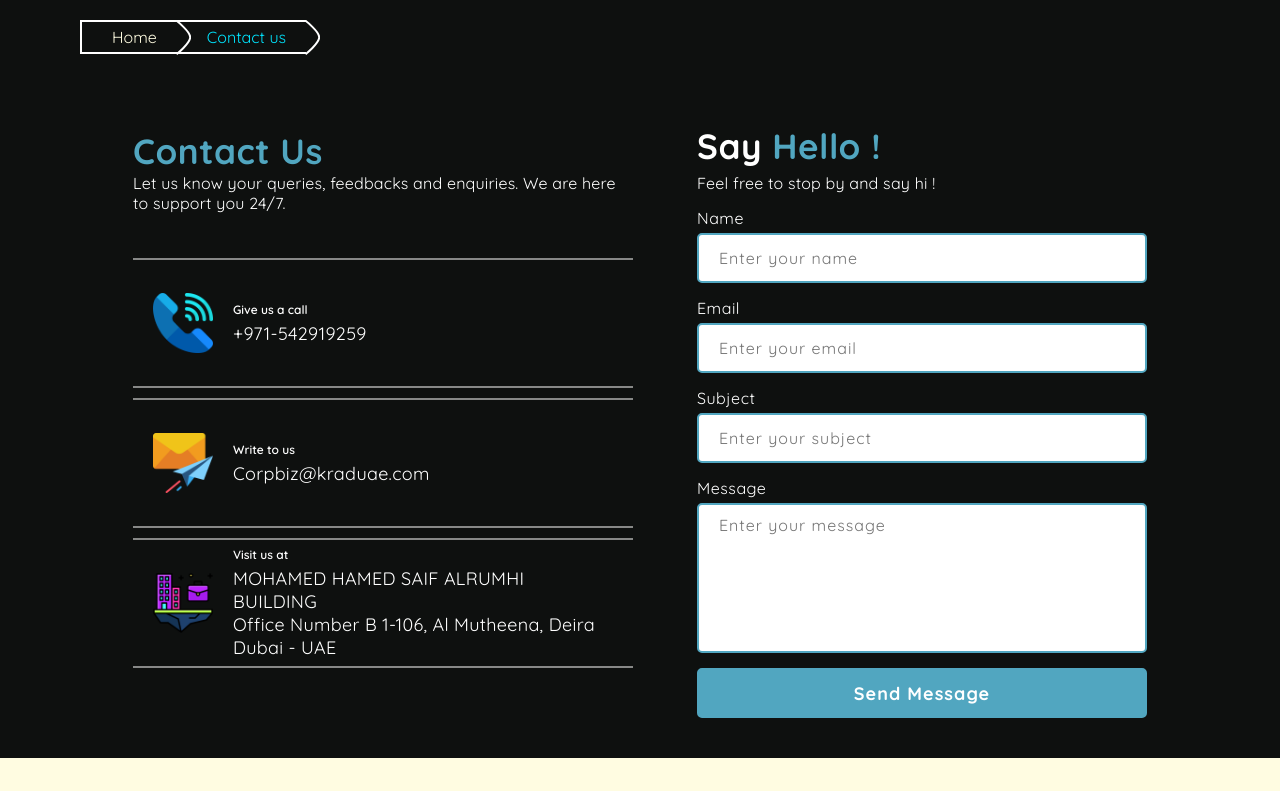
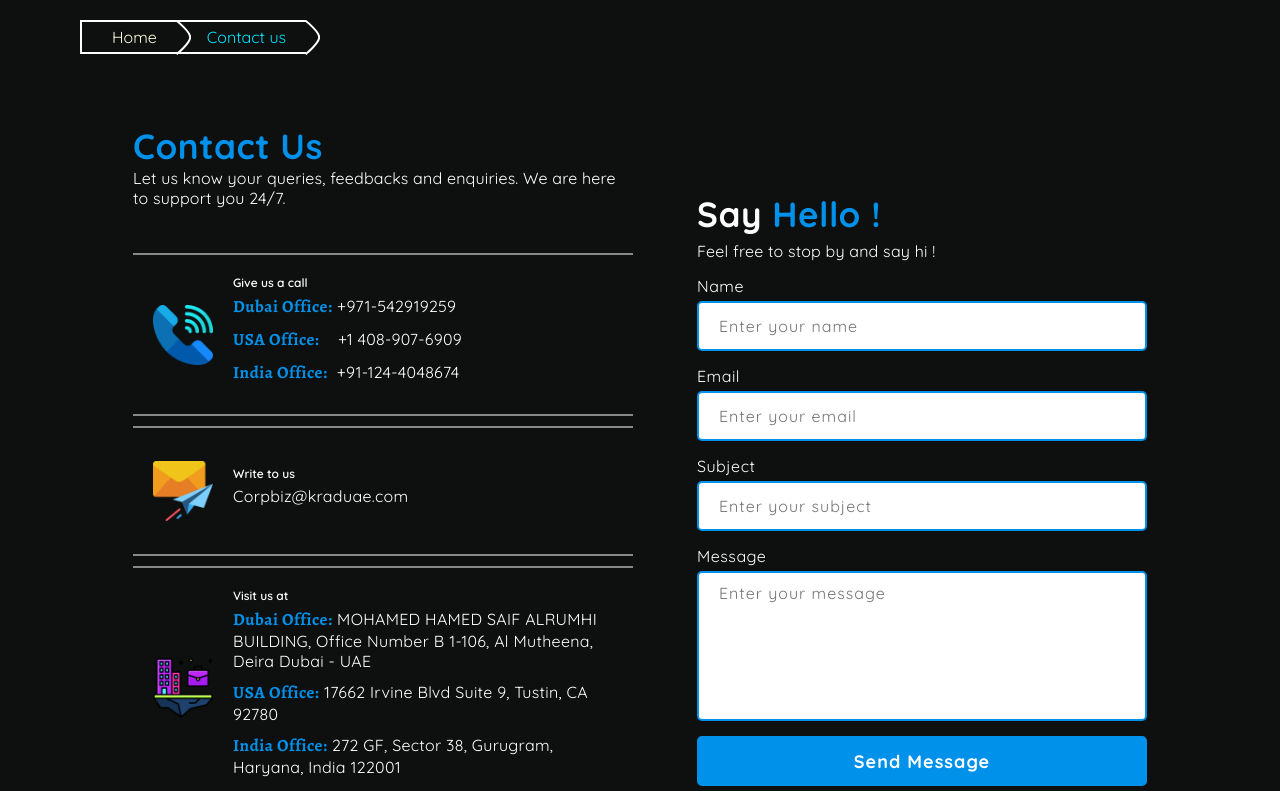
Before and after one commit to Rishabhtanwar00/kraduae, a React (Create React App) app: page /contact-us in a window 1280 px wide. Shown: the part 560-1351 px from the top of the page. Built offline with nearby package versions, Linux system fonts and the light colour scheme.

Commit message:
added india,USA locations changes and contact changes

```diff
--- a/src/App.css
+++ b/src/App.css
@@ -52,6 +52,8 @@
 	max-width: 500px;
 	padding: 8px 20px;
 	display: flex;
+	align-items: center;
+	justify-content:center;
 	line-break: none;
 	cursor: pointer;
 	border-radius: 15px;
@@ -1645,7 +1647,7 @@ tr td:hover {
 .contactus-content > h1 {
 	font-size: 35px;
 	letter-spacing: 0.5px;
-	color: #51a6c0;
+	color: #0091ea;
 }
 .contactus-content > p {
 	font-size: 16px;
@@ -1659,7 +1661,8 @@ tr td:hover {
 	justify-content: flex-start;
 	flex-direction: row;
 	padding: 20px;
-	height: 130px;
+	min-height: 130px;
+	height: fit-content;
 	width: 500px;
 	border-top: 2px solid rgba(255, 255, 255, 0.5);
 	border-bottom: 2px solid rgba(255, 255, 255, 0.5);
@@ -1681,8 +1684,16 @@ tr td:hover {
 }
 .contactus-card-info p {
 	color: #fff;
-	font-size: 18px;
+	font-size: 16px;
 	letter-spacing: 0.3px;
+	margin-bottom: 10px;
+}
+.contactus-card-info p span {
+	font-weight: 700;
+	color: #0091ea;
+	font-family: 'Alegreya', sans-serif;
+	letter-spacing: 0.5px;
+	font-size: 17px;
 }
 .contactus-form {
 	height: fit-content;
@@ -1697,7 +1708,7 @@ tr td:hover {
 	margin-bottom: 5px;
 }
 .contactus-form h1 span {
-	color: #51a6c0;
+	color: #0091ea;
 }
 .contactus-form p {
 	font-size: 16px;
@@ -1728,7 +1739,7 @@ tr td:hover {
 .form-input {
 	width: 450px;
 	height: 50px;
-	border: 2px solid #51a6c0;
+	border: 2px solid #0091ea;
 	background-color: #fff;
 	margin-top: 5px;
 	padding: 0 20px;
@@ -1746,14 +1757,14 @@ tr td:hover {
 .form-input:focus {
 	background-color: #1e2530;
 	color: #fff;
-	box-shadow: 0px 2px 5px 0px #51a6c0;
+	box-shadow: 0px 2px 5px 0px #0091ea;
 	transition: all 0.5s ease-in-out;
 }
 .submit-button {
 	width: 450px;
 	height: 50px;
-	border: 2px solid #51a6c0;
-	background-color: #51a6c0;
+	border: 2px solid #0091ea;
+	background-color: #0091ea;
 	font-size: 18px;
 	color: #fff;
 	font-weight: 800;
@@ -1763,7 +1774,7 @@ tr td:hover {
 }
 .submit-button:hover {
 	background-color: #1e2530;
-	color: #51a6c0;
+	color: #fff;
 	transition: all 0.5s ease-in-out;
 }
 
@@ -2841,9 +2852,6 @@ tr td:hover {
 	.contactus-card {
 		width: 100%;
 	}
-	.contactus-card:nth-child(3) {
-		height: 200px;
-	}
 	.contactus-form-container {
 		padding-left: 0;
 	}
--- a/src/components/AboutSection.js
+++ b/src/components/AboutSection.js
@@ -66,10 +66,11 @@ const AboutSection = ({ timeline }) => {
 							Pipes, Valves, Fittings, Flanges, Gaskets, Fasteners, Casing &
 							Tubing, Scaffolding, Structural Steel, Marine Products, Electrical
 							& Instruments Cables and Products and more.
-						</span>
-						Based in <span>Dubai</span>, we serve a wide spectrum of industries
-						such as Oil & Gas, Petrochemical, Power, Water, and construction
-						sectors.
+						</span>{' '}
+						We are a multinational corporation headquartered in{' '}
+						<span>Dubai</span> and Present in <span>USA, India</span> also, we
+						serve a wide spectrum of industries such as Oil & Gas,
+						Petrochemical, Power, Water, and construction sectors.
 					</p>
 					<p className='about-text-para'>
 						We take pride in offering high-quality products sourced from
--- a/src/components/MobileNavbar.js
+++ b/src/components/MobileNavbar.js
@@ -139,8 +139,6 @@ const MobileNavbar = () => {
 						<span className='dot'></span>
 						&nbsp;&nbsp;&nbsp;KRAD GLOBAL&nbsp;
 						<span className='dot'></span>
-						&nbsp;&nbsp;&nbsp;KRAD GLOBAL&nbsp;
-						<span className='dot'></span>
 					</p>
 				</div>
 			</div>
--- a/src/pages/ContactUs.js
+++ b/src/pages/ContactUs.js
@@ -61,7 +61,15 @@ const ContactUs = () => {
 							<img src={Image1} alt='' />
 							<div className='contactus-card-info'>
 								<h6>Give us a call</h6>
-								<p>+971-542919259</p>
+								<p>
+									<span>Dubai Office:</span> +971-542919259
+								</p>
+								<p>
+									<span>USA Office:</span> &nbsp;&nbsp;&nbsp;+1 408-907-6909
+								</p>
+								<p>
+									<span>India Office:</span> &nbsp;+91-124-4048674
+								</p>
 							</div>
 						</button>
 						<button
@@ -88,8 +96,17 @@ const ContactUs = () => {
 							<div className='contactus-card-info'>
 								<h6>Visit us at </h6>
 								<p>
-									MOHAMED HAMED SAIF ALRUMHI BUILDING <br />
-									Office Number B 1-106, Al Mutheena, Deira Dubai - UAE
+									<span>Dubai Office:</span> MOHAMED HAMED SAIF ALRUMHI
+									BUILDING, Office Number B 1-106, Al Mutheena, Deira Dubai -
+									UAE
+								</p>
+								<p>
+									<span>USA Office:</span> 17662 Irvine Blvd Suite 9, Tustin, CA
+									92780
+								</p>
+								<p>
+									<span>India Office:</span> 272 GF, Sector 38, Gurugram,
+									Haryana, India 122001
 								</p>
 							</div>
 						</button>
--- a/src/pages/FastnersPage.js
+++ b/src/pages/FastnersPage.js
@@ -50,9 +50,9 @@ const FastnersPage = () => {
 				</div>
 			</div>
 			<p className='valves-para fastners-para'>
-				<span>Krad Global</span>, based in Dubai, UAE, stands as a prominent
-				leader in the field of Export and Supply of fasteners tailored to meet
-				diverse industry needs.
+				<span>Krad Global</span>, headquartered in Dubai, UAE and Present in USA,
+				India also, stands as a prominent leader in the field of Export and
+				Supply of fasteners tailored to meet diverse industry needs.
 			</p>
 			<h1 className='valves-title' style={{ margin: '20px 0' }}>
 				Fastner Types
--- a/src/pages/GasketsPage.js
+++ b/src/pages/GasketsPage.js
@@ -49,9 +49,9 @@ const GasketsPage = () => {
 				</div>
 			</div>
 			<p className='valves-para fastners-para'>
-				<span>Krad Global</span>, based in Dubai, UAE, stands as a prominent
-				leader in the field of Export and Supply of Gasket tailored to meet
-				diverse industry needs
+				<span>Krad Global</span>, headquartered in Dubai, UAE and Present in
+				USA, India also, stands as a prominent leader in the field of Export and
+				Supply of Gasket tailored to meet diverse industry needs
 			</p>
 			<h1 className='valves-title' style={{ margin: '20px 0' }}>
 				Types of Gasket
--- a/src/pages/ValvesPage.js
+++ b/src/pages/ValvesPage.js
@@ -55,14 +55,14 @@ const ValvesPage = () => {
 				<div className='valves-section'>
 					<p className='valves-section-para'>
 						<span>Krad Global</span> stands as your premier destination for a
-						comprehensive range of high-quality valves in Dubai. As renowned
-						Exporter and supplier, we offer a diverse selection including gate
-						valves, globe valves, check valves, ball valves, and butterfly
-						valves available in various materials such as carbon steel,
-						stainless steel, duplex, and specialized alloys. Serving as Exporter
-						and Supplier, our reach spans across the UAE, Gulf Countries and
-						African Market, making us your reliable partner for all valve
-						solutions.
+						comprehensive range of high-quality valves in Dubai, USA & India. As
+						renowned Exporter and supplier, we offer a diverse selection
+						including gate valves, globe valves, check valves, ball valves, and
+						butterfly valves available in various materials such as carbon
+						steel, stainless steel, duplex, and specialized alloys. Serving as
+						Exporter and Supplier, our reach spans across the UAE, Gulf
+						Countries and African Market, making us your reliable partner for
+						all valve solutions.
 					</p>
 					<p className='valves-section-para'>
 						Valves are critical Products for every Industries and Krad Global’s
@@ -74,7 +74,9 @@ const ValvesPage = () => {
 				</div>
 				<img className='valves-section-img' src={ValvesImg} alt='' />
 			</div>
-			<h1 className='valves-title' style={{margin:'20px auto'}}>Our Range of Valves</h1>
+			<h1 className='valves-title' style={{ margin: '20px auto' }}>
+				Our Range of Valves
+			</h1>
 			{/* <p className='valves-para fastners-para' style={{margin:'20px auto'}}>
 				<span>Manual and Automated Valves:</span> MOV, SSV, ESDV and more
 			</p> */}
```
